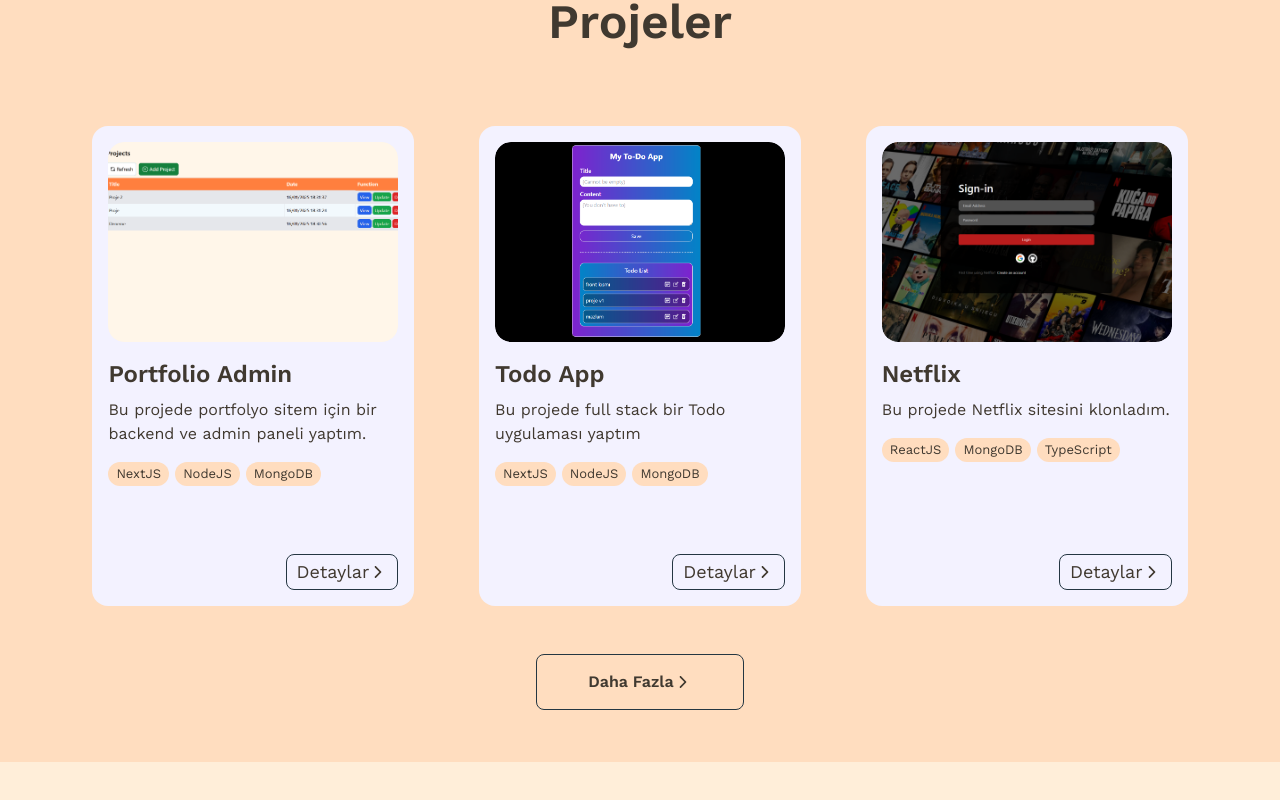
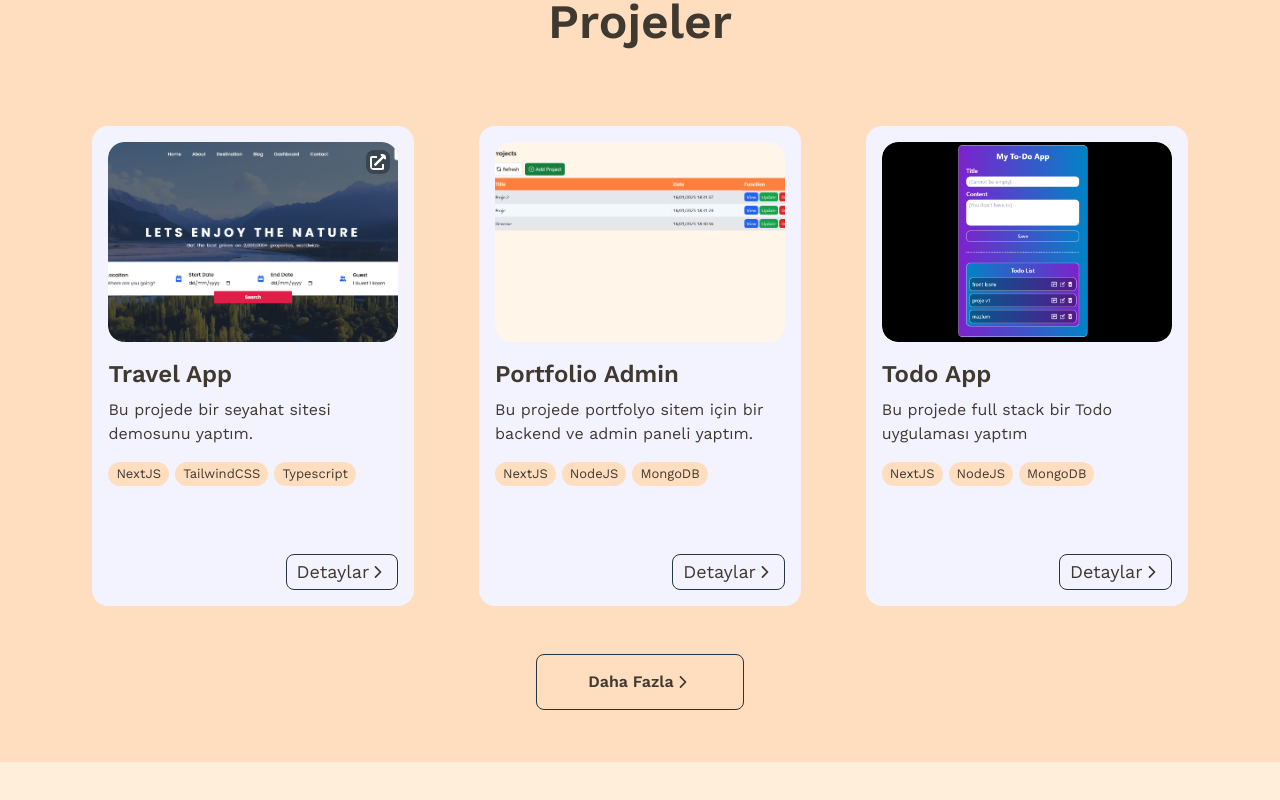
Before and after one commit to kayamazlum/my-portfolio, a Next.js app: page / in a window 1280 px wide. Shown: the part 878-1678 px from the top of the page. Built offline with nearby package versions, Linux system fonts and the light colour scheme.

Commit message:
yeni proje eklendi ve siteUrl kismi duzeltildi

```diff
--- a/src/Data/projects.tsx
+++ b/src/Data/projects.tsx
@@ -54,6 +54,17 @@
     githubUrl: 'https://github.com/kayamazlum/my-portfolio-admin , https://github.com/kayamazlum/my-portfolio-backend',
     siteUrl: '',
   },
+  {
+    id: '6',
+    title: 'Travel App',
+    summary: 'Bu projede bir seyahat sitesi demosunu yaptım.',
+    content:
+      'Bu projede, bir responsive seyahat sitesi geliştirdim. Bu projede slider için react-multi-carousel, efektler için de AOS kütüphanelerini kullandım. Projeyi tek sayfadan oluşan bir demo gibi düşünebiliriz.',
+    imageUrl: '/projects/travelapp.png',
+    tec: ['NextJS', 'TailwindCSS', 'Typescript', 'HTML', 'CSS'],
+    githubUrl: 'https://github.com/kayamazlum/Travel-App',
+    siteUrl: 'https://travel-app-xi-brown.vercel.app/',
+  },
 ];
 
 export default ProjectsData;
--- a/src/app/details/[id]/page.tsx
+++ b/src/app/details/[id]/page.tsx
@@ -24,6 +24,7 @@
     imageUrl: string;
     tec: string[];
     githubUrl: string;
+    siteUrl?: string;
   } | null>(null);
 
   useEffect(() => {
@@ -82,6 +83,20 @@
                 </div>
               ))}
           </div>
+          <div>
+            {project?.siteUrl ? (
+              project.siteUrl.split(',').map((url, index) => (
+                <div key={index} className="mt-2 flex flex-col">
+                  <span className="font-semibold">Site Linki: </span>
+                  <Link href={url.trim()} className="underline underline-offset-2 mt-1">
+                    {url.trim()}
+                  </Link>
+                </div>
+              ))
+            ) : (
+              <div></div>
+            )}
+          </div>
         </div>
       </div>
     </Section>
--- a/src/components/WorkCard/index.tsx
+++ b/src/components/WorkCard/index.tsx
@@ -23,7 +23,7 @@
                 <Link
                   className="h-full w-full flex items-center justify-center text-white text-lg "
                   target="_blank"
-                  href={'/'}
+                  href={post.siteUrl}
                 >
                   <span className="flex p-2 justify-center items-center gap-2 border border-white rounded-[16px] group">
                     Siteye Git <MdArrowOutward size={21} className="opacity-90" />
```
Also changed, not shown: public/projects/travelapp.png (added).
